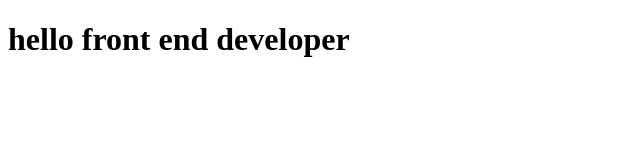
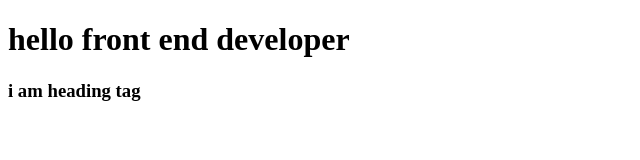
Before and after one commit to Pawan-singh-nagarkoti/testGit, a plain HTML site: page index.html in a window 1280 px wide. Shown: the whole page, without its empty margins (0-640 px from the left). Drawn offline with Linux system fonts and the light colour scheme.

```diff
--- a/index.html
+++ b/index.html
@@ -7,6 +7,8 @@
     <title>Document</title>
 </head>
 <body>
+    <!-- this is first comment in html5 -->
     <h1>hello front end developer</h1>
+    <h3>i am heading tag</h3>
 </body>
 </html>
```
